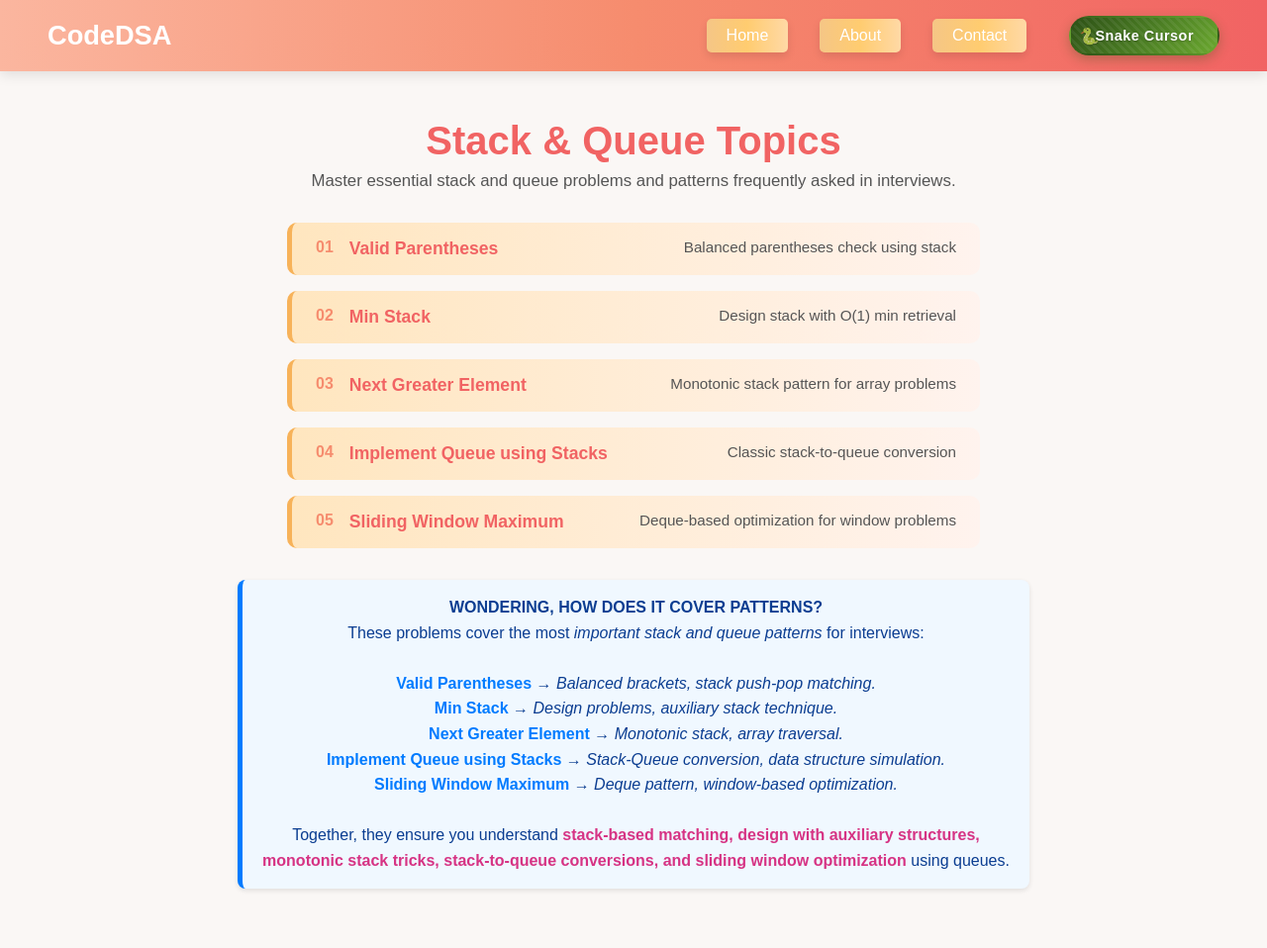
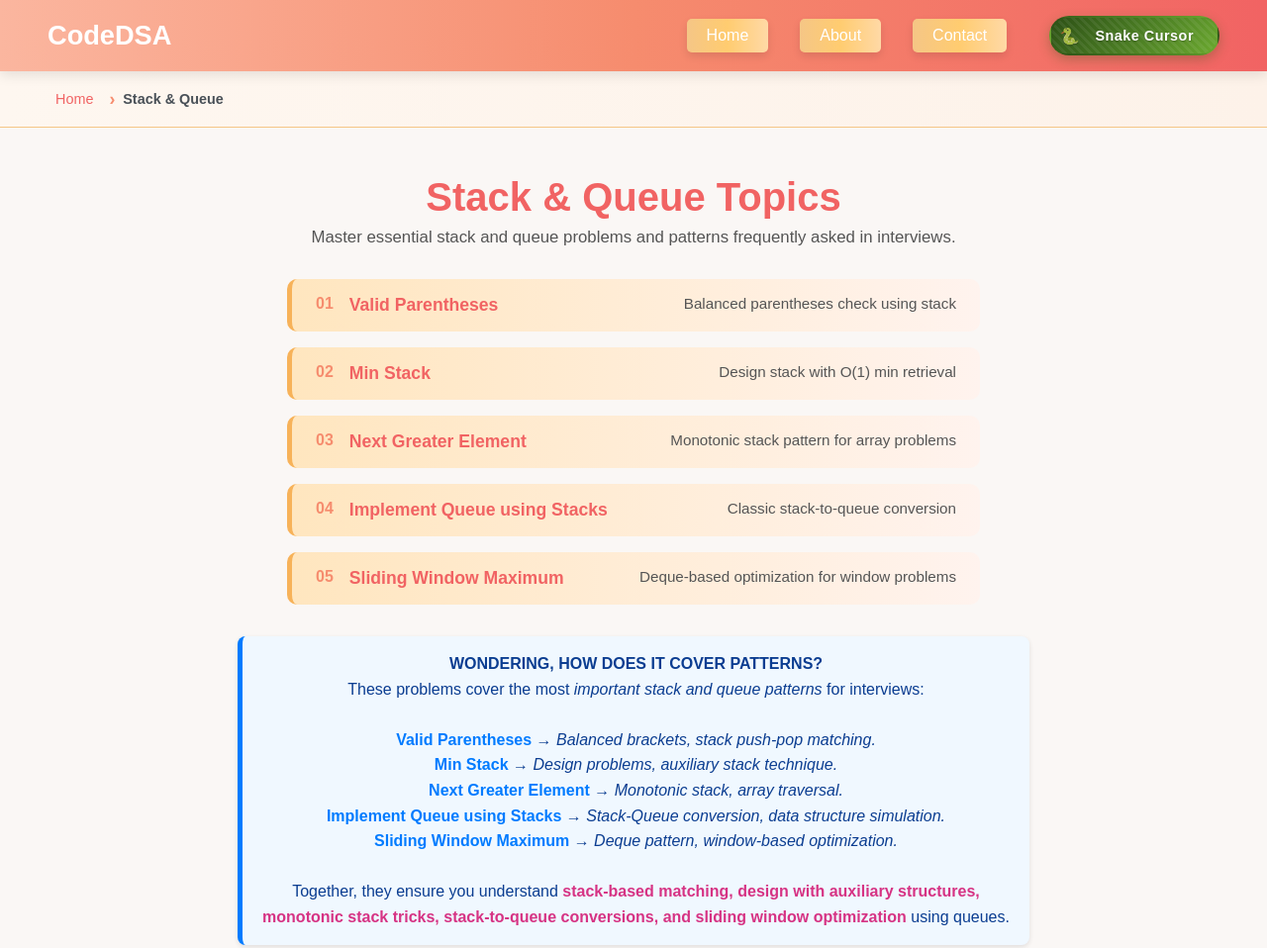
Before and after one commit to sharad1224/DSA-Patterns-and-Problems, a plain HTML site: page StacksAndQueues/stackAndQueue.html in a window 1280 px wide. Shown: the top 958 px of the page at 99% size. Drawn offline with Linux system fonts and the light colour scheme.

Commit message:
Added Breadcrumbs

```diff
--- a/StacksAndQueues/stackAndQueue.html
+++ b/StacksAndQueues/stackAndQueue.html
@@ -5,6 +5,7 @@
   <meta name="viewport" content="width=device-width, initial-scale=1.0">
   <title>CodeDSA Stack & Queue</title>
   <link rel="stylesheet" href="../CSS/AllTopics.css" />
+  <link rel="stylesheet" href="../CSS/breadcrumb.css">
     <link rel="stylesheet" href="../CSS/snake.css">
 </head>
 <body>
@@ -17,9 +18,18 @@
       <li><a href="../about.html">About</a></li>
       <li><a href="../contact.html">Contact</a></li>
     </ul>
-    <button id="snakeToggle" class="snake-btn">Snake Cursor</button>
+    <button id="snakeToggle" class="snake-btn"><span style="margin-left: 20px;">Snake Cursor</span></button>
     </div>
   </nav>
+  <!-- Breadcrumb Navigation -->
+  <div class="breadcrumb-container">
+    <nav aria-label="breadcrumb">
+      <ol class="breadcrumb">
+        <li class="breadcrumb-item"><a href="../index.html">Home</a></li>
+        <li class="breadcrumb-item active" aria-current="page">Stack & Queue</li>
+      </ol>
+    </nav>
+  </div>
 
   <main>
     <h1>Stack & Queue Topics</h1>
```
